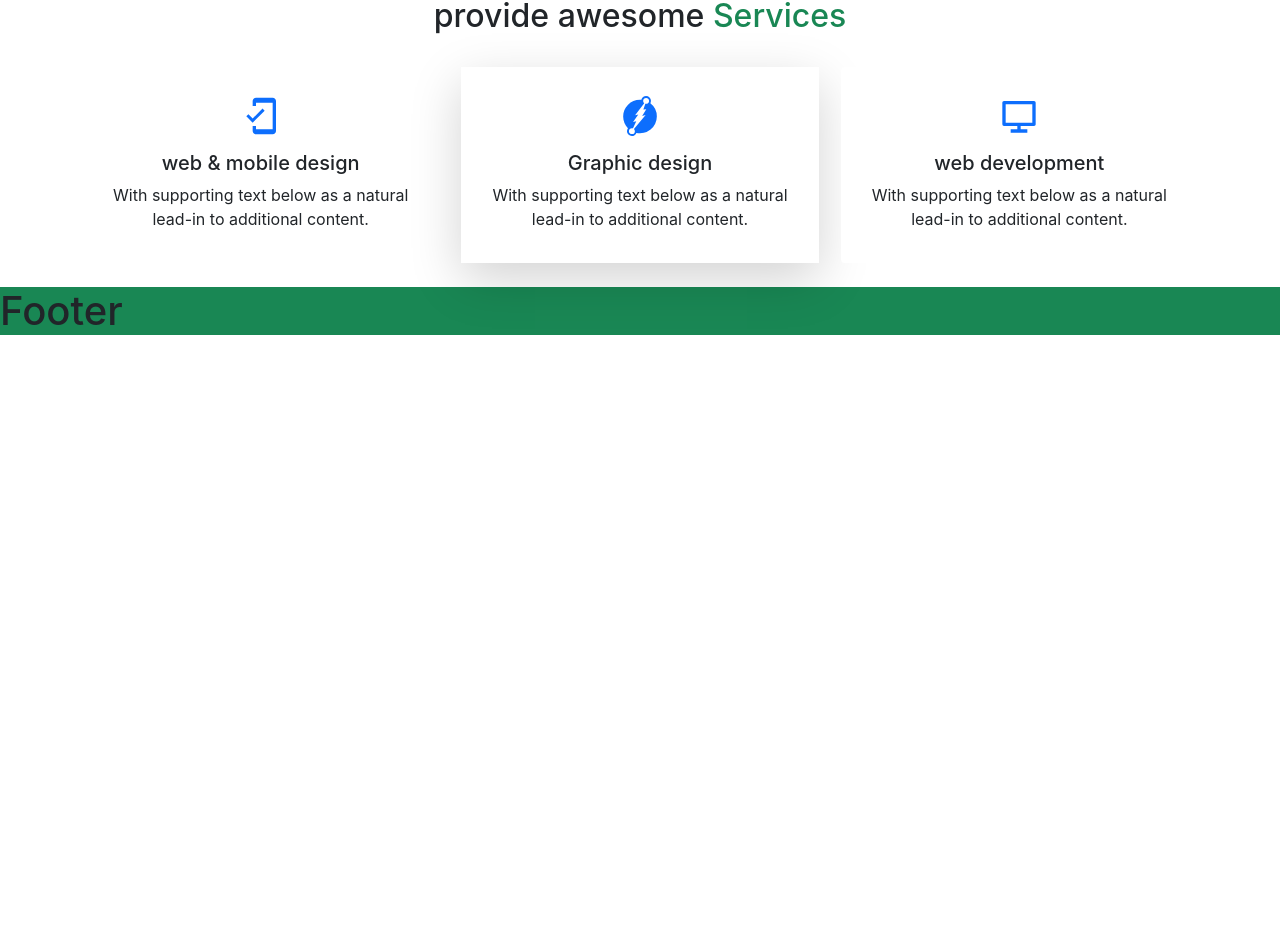
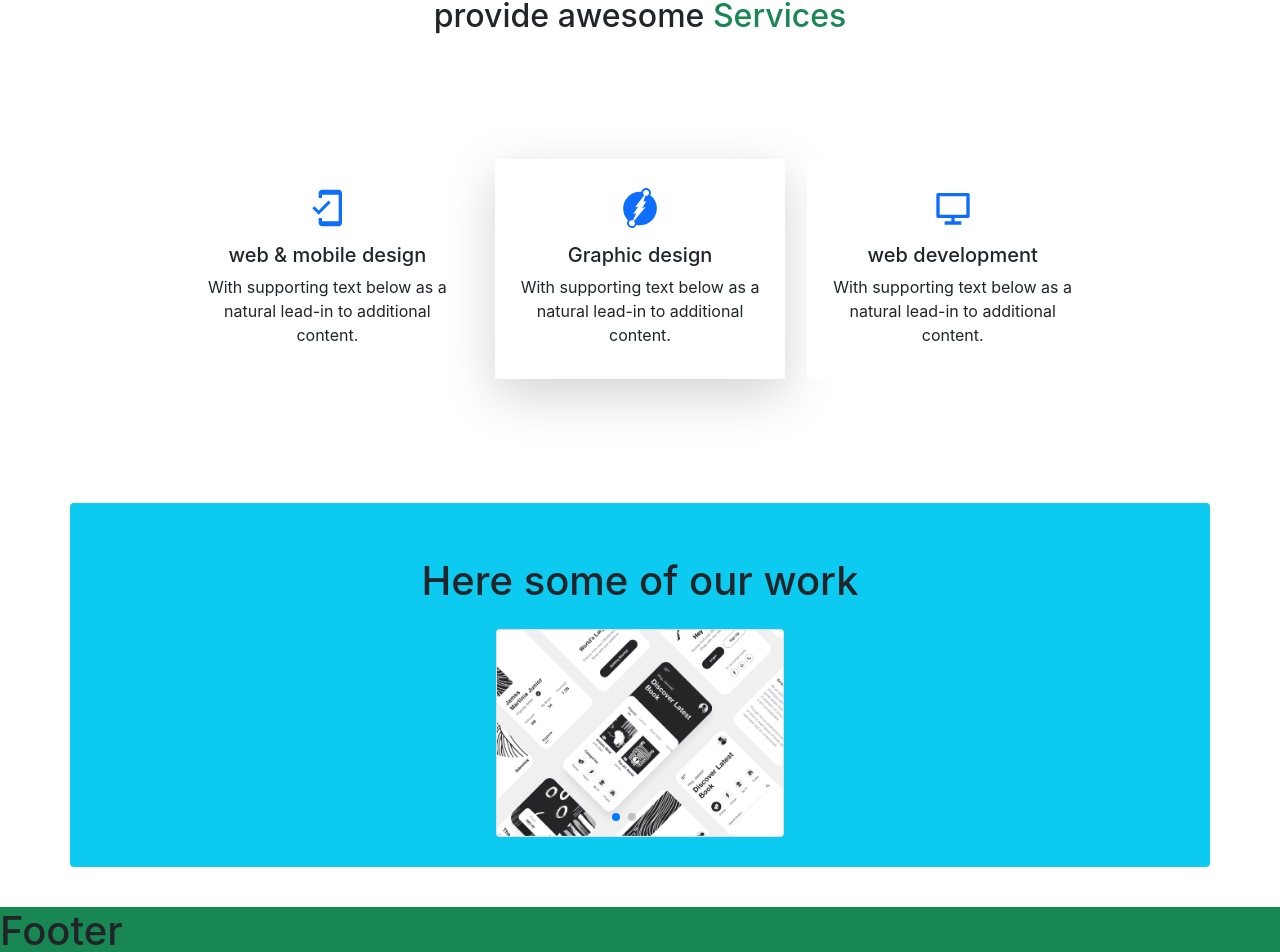
Before and after one commit to kabirbhai/creative-agency, a React (Create React App) app: page / in a window 1280 px wide. Shown: the part 1126-2078 px from the top of the page. Before the commit the page ends 1469 px from the top, so only its background shows below. Built offline with nearby package versions, Linux system fonts and the light colour scheme.

Commit message:
swiper section completed

```diff
--- a/package.json
+++ b/package.json
@@ -11,6 +11,7 @@
     "react-icons": "^4.4.0",
     "react-router-dom": "6",
     "react-scripts": "5.0.1",
+    "swiper": "^8.2.2",
     "web-vitals": "^2.1.4"
   },
   "scripts": {
--- a/src/Pages/Home/Home.js
+++ b/src/Pages/Home/Home.js
@@ -1,6 +1,7 @@
 import React from "react";
 import Banner from "./Banner";
 import Logo from "./Logo";
+import OurWorks from "./OurWorks";
 import Services from "./Services";
 
 const Home = () => {
@@ -9,6 +10,7 @@ const Home = () => {
       <Banner />
       <Logo />
       <Services />
+      <OurWorks />
     </section>
   );
 };
--- /dev/null
+++ b/src/Pages/Home/OurWorks.js
@@ -0,0 +1,56 @@
+import React from "react";
+import { Swiper, SwiperSlide } from "swiper/react";
+import { Pagination } from "swiper";
+import "swiper/css";
+import "swiper/css/pagination";
+import carousel1 from "../../images/carousel-1.png";
+import carousel2 from "../../images/carousel-2.png";
+import carousel4 from "../../images/carousel-4.png";
+import carousel5 from "../../images/carousel-5.png";
+
+const OurWorks = () => {
+  return (
+    <section
+      style={{ padding: "30px 0px", margin: "40px 0px" }}
+      className="container mx-auto bg-info rounded "
+    >
+      <h1 className="text-center my-4">Here some of our work</h1>
+      <Swiper
+        spaceBetween={30}
+        pagination={{
+          clickable: true,
+        }}
+        modules={[Pagination]}
+        className="mySwiper"
+      >
+        <SwiperSlide className="">
+          <div class="card mx-auto " style={{ width: "18rem" }}>
+            <img src={carousel1} class="card-img-top" alt="..." />
+          </div>
+        </SwiperSlide>
+        <SwiperSlide className="">
+          <div class="card mx-auto " style={{ width: "18rem" }}>
+            <img src={carousel2} class="card-img-top" alt="..." />
+          </div>
+        </SwiperSlide>
+        {/* <SwiperSlide className="">
+          <div class="card mx-auto " style={{ width: "18rem" }}>
+            <img src={carousel3} class="card-img-top" alt="..." />
+          </div>
+        </SwiperSlide> */}
+        <SwiperSlide className="">
+          <div class="card mx-auto " style={{ width: "18rem" }}>
+            <img src={carousel4} class="card-img-top" alt="..." />
+          </div>
+        </SwiperSlide>
+        <SwiperSlide className="">
+          <div class="card mx-auto " style={{ width: "18rem" }}>
+            <img src={carousel5} class="card-img-top" alt="..." />
+          </div>
+        </SwiperSlide>
+      </Swiper>
+    </section>
+  );
+};
+
+export default OurWorks;
--- a/src/Pages/Home/Service.js
+++ b/src/Pages/Home/Service.js
@@ -3,11 +3,11 @@ import React from "react";
 const Service = ({ title, icon, shadow }) => {
   return (
     <section>
-      <div className="card my-4 border-0 ">
+      <div className="card my-4 border-0 rounded ">
         <div
           className={`card-body d-flex flex-column align-items-center ${shadow}`}
         >
-          <span className="fs-1 text-primary "> {icon}</span>
+          <span className="fs-1 text-primary  "> {icon}</span>
           <h5 className="card-title mt-2">{title}</h5>
           <p className="text-center">
             With supporting text below as a natural lead-in to additional
--- a/src/Pages/Home/Services.js
+++ b/src/Pages/Home/Services.js
@@ -11,7 +11,10 @@ const Services = () => {
         {" "}
         provide awesome <span className="text-success">Services</span>
       </h2>
-      <div style={{ gap: "22px" }} className="d-flex justify-content-evenly">
+      <div
+        style={{ gap: "22px", margin: "100px" }}
+        className="d-flex justify-content-evenly"
+      >
         <Service title={"web & mobile design"} icon={<MdMobileFriendly />} />
         <Service
           title={"Graphic design"}
```
Also changed, not shown: 1 other file (tests, documents, lock files or other folders).
